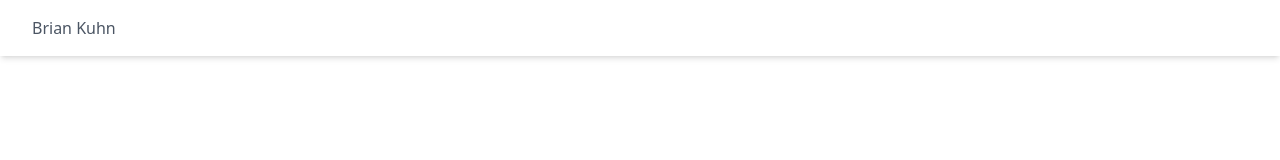
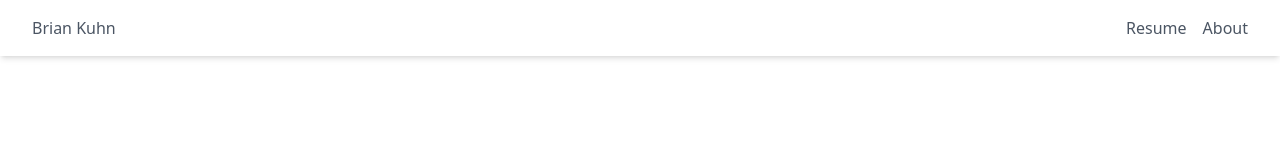
Before and after one commit to brianslab/portfolio, a Next.js app: page / in a window 1280 px wide. Shown: the top 160 px of the page. Built offline with nearby package versions, Linux system fonts and the light colour scheme.

Commit message:
styling and render page buttons

```diff
--- a/components/navbar/Navbar.tsx
+++ b/components/navbar/Navbar.tsx
@@ -1,68 +1,35 @@
 import { NavbarProps } from './types';
 
-export function Navbar({ home = 'home' }: NavbarProps) {
+export function Navbar({ home = 'home', pages = [] }: NavbarProps) {
+  const renderedPages = pages.map((page) => {
+    return (
+      <li className='nav-item float-right'>
+        <a
+          className='nav-link block pr-2 lg:px-2 py-2 text-gray-600 hover:bg-gray-100 hover:text-gray-700 focus:text-gray-700 transition duration-150 ease-in-out'
+          href={page.link}
+          data-mdb-ripple='true'
+          data-mdb-ripple-color='light'
+        >
+          {page.name}
+        </a>
+      </li>
+    );
+  });
+
   return (
     <header>
       <nav className='navbar navbar-expand-lg shadow-md py-2 bg-white relative flex items-center w-full justify-between'>
-        <div className='px-6 w-full flex flex-wrap items-center justify-between'>
-          <div
-            className='navbar-collapse grow items-center'
-            id='navbarSupportedContentY'
+        <div className='navbar-collapse px-6 flex-wrap grow'>
+          <a
+            className='float-left nav-link block pr-2 lg:px-2 py-2 text-gray-600 hover:bg-gray-100 hover:text-gray-700 focus:text-gray-700 transition duration-150 ease-in-out'
+            href='/'
+            // data-mdb-ripple='true'
+            // data-mdb-ripple-color='dark'
           >
-            <ul className='navbar-nav mr-auto lg:flex lg:flex-row'>
-              <li className='nav-item'>
-                <a
-                  className='nav-link block pr-2 lg:px-2 py-2 text-gray-600 hover:text-gray-700 focus:text-gray-700 transition duration-150 ease-in-out'
-                  href='#!'
-                  data-mdb-ripple='true'
-                  data-mdb-ripple-color='light'
-                >
-                  {home}
-                </a>
-              </li>
-            </ul>
-            {/* <ul className='navbar-nav mr-auto lg:flex lg:flex-row'>
-              <li className='nav-item'>
-                <a
-                  className='nav-link block pr-2 lg:px-2 py-2 text-gray-600 hover:text-gray-700 focus:text-gray-700 transition duration-150 ease-in-out'
-                  href='#!'
-                  data-mdb-ripple='true'
-                  data-mdb-ripple-color='light'
-                >
-                  Home
-                </a>
-              </li>
-              <li className='nav-item'>
-                <a
-                  className='nav-link block pr-2 lg:px-2 py-2 text-gray-600 hover:text-gray-700 focus:text-gray-700 transition duration-150 ease-in-out'
-                  href='#!'
-                  data-mdb-ripple='true'
-                  data-mdb-ripple-color='light'
-                >
-                  Store
-                </a>
-              </li>
-              <li className='nav-item'>
-                <a
-                  className='nav-link block pr-2 lg:px-2 py-2 text-gray-600 hover:text-gray-700 focus:text-gray-700 transition duration-150 ease-in-out'
-                  href='#!'
-                  data-mdb-ripple='true'
-                  data-mdb-ripple-color='light'
-                >
-                  About
-                </a>
-              </li>
-              <li className='nav-item'>
-                <a
-                  className='nav-link block pr-2 lg:px-2 py-2 text-gray-600 hover:text-gray-700 focus:text-gray-700 transition duration-150 ease-in-out'
-                  href='#!'
-                  data-mdb-ripple='true'
-                  data-mdb-ripple-color='light'
-                >
-                  Contact
-                </a>
-              </li>
-            </ul> */}
+            {home}
+          </a>
+          <div className='ml-auto'>
+            <ul>{renderedPages}</ul>
           </div>
         </div>
       </nav>
--- a/components/navbar/types.ts
+++ b/components/navbar/types.ts
@@ -1,3 +1,9 @@
+interface page {
+  name: string;
+  link: string;
+}
+
 export interface NavbarProps {
   home?: string;
+  pages?: page[];
 }
--- a/pages/index.tsx
+++ b/pages/index.tsx
@@ -1,5 +1,16 @@
 import { Navbar } from '@/components';
 import Head from 'next/head';
+
+const pages = [
+  {
+    name: 'About',
+    link: '/about',
+  },
+  {
+    name: 'Resume',
+    link: '/resume',
+  },
+];
 
 export default function Home() {
   return (
@@ -27,9 +38,7 @@ export default function Home() {
         />
         <link rel='manifest' href='/site.webmanifest' />
       </Head>
-      <main>
-        <Navbar home='Brian Kuhn' />
-      </main>
+      <Navbar home='Brian Kuhn' pages={pages} />
     </>
   );
 }
```
